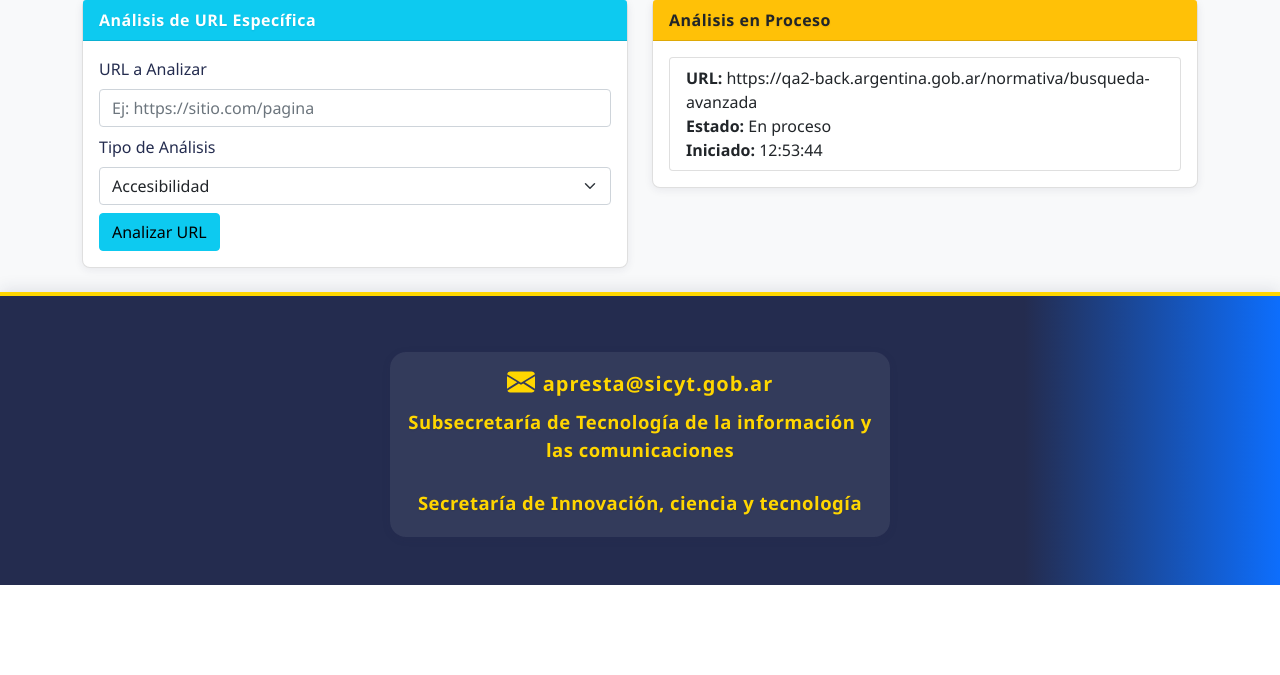
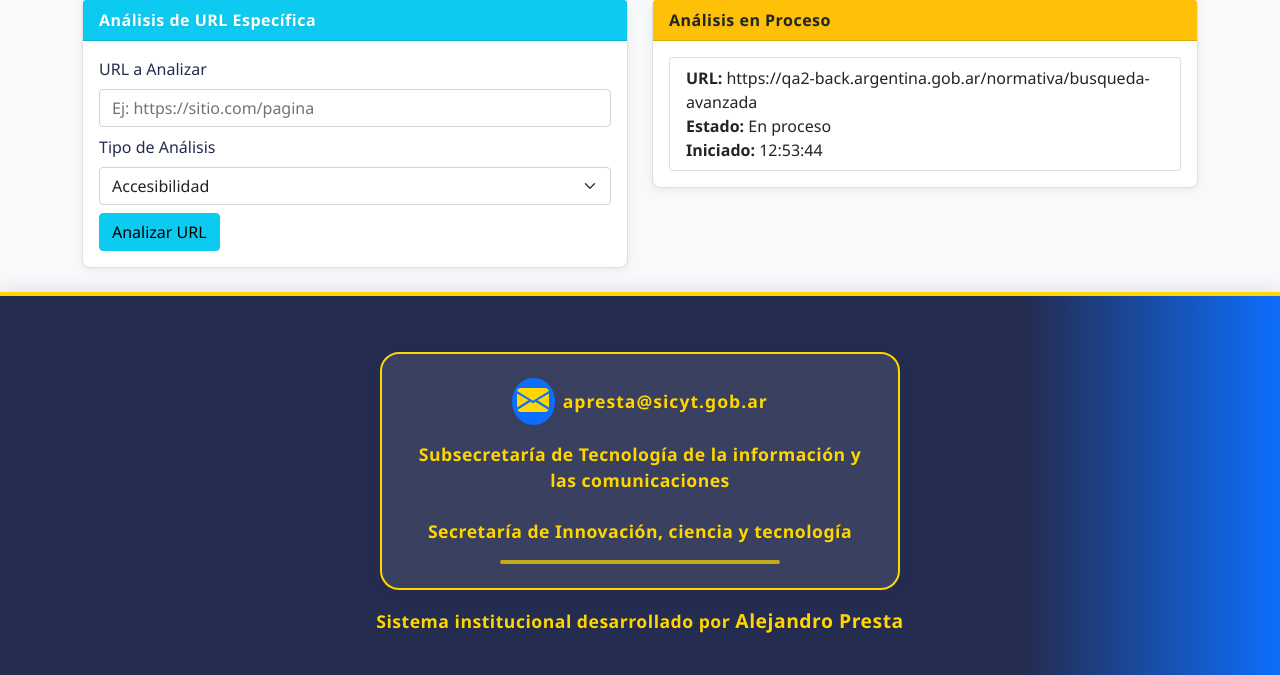
Before and after one commit to alepresta/prestaLabs, a Django app: page / in a window 1280 px wide. Shown: the part 457-1132 px from the top of the page. Before the commit the page ends 1042 px from the top, so only its background shows below. Run offline with Django 4.2, Linux system fonts and the light colour scheme; the visitor is signed in with stand-in values (Sample User, id 1); parts of the project's set-up code (start-up, migrations or seed data) failed here and were passed over.

Commit message:
Footer institucional mejorado: animación, detalles visuales, branding y disposición profesional

```diff
--- a/static/css/dashboard.css
+++ b/static/css/dashboard.css
@@ -88,6 +88,82 @@ body {
     letter-spacing: 0.5px;
     border-top: 4px solid var(--color-amarillo);
     box-shadow: 0 -2px 16px rgba(36,44,79,0.12);
+    font-family: var(--font-family);
+}
+
+.footer-card {
+    background: rgba(255,255,255,0.10);
+    border-radius: 1.2rem;
+    box-shadow: 0 4px 16px rgba(36,44,79,0.13);
+    display: inline-block;
+    min-width: 280px;
+    max-width: 520px;
+    border: 2px solid var(--color-amarillo);
+    transition: box-shadow 0.3s;
+}
+.footer-card:hover {
+    box-shadow: 0 8px 32px rgba(36,44,79,0.18);
+}
+
+.animate-footer {
+    animation: fadeInUp 1.2s cubic-bezier(.23,1.01,.32,1) 0.1s both;
+}
+
+@keyframes fadeInUp {
+    0% { opacity: 0; transform: translateY(40px); }
+    100% { opacity: 1; transform: translateY(0); }
+}
+
+.footer-mail {
+    display: flex;
+    align-items: center;
+    justify-content: center;
+    gap: 0.7em;
+    margin-bottom: 0.7em;
+}
+.footer-icon-circle {
+    background: var(--color-azul);
+    border-radius: 50%;
+    padding: 0.3em;
+    display: flex;
+    align-items: center;
+    justify-content: center;
+    box-shadow: 0 2px 8px rgba(36,44,79,0.10);
+}
+.footer-mail-text {
+    font-size: 1.35em;
+    font-weight: 700;
+    color: var(--color-amarillo);
+    letter-spacing: 1px;
+    font-family: var(--font-family);
+}
+.footer-info {
+    margin-bottom: 0.5em;
+}
+.footer-info-title {
+    font-weight: 600;
+    color: var(--color-amarillo);
+    font-size: 1.08em;
+    letter-spacing: 0.5px;
+    font-family: var(--font-family);
+}
+.footer-bar {
+    width: 60%;
+    height: 4px;
+    background: var(--color-amarillo);
+    border-radius: 2px;
+    margin: 0.7em auto 0 auto;
+    opacity: 0.7;
+}
+.footer-brand {
+    margin-top: 0.7em;
+}
+.footer-brand-text {
+    color: var(--gris);
+    font-size: 1em;
+    font-family: var(--font-family);
+    letter-spacing: 0.5px;
+}
 }
 
 .footer-card {
--- a/templates/base.html
+++ b/templates/base.html
@@ -64,17 +64,23 @@
         <div class="container py-3">
             <div class="row align-items-center justify-content-center">
                 <div class="col-12 col-md-8 mx-auto text-center">
-                    <div class="footer-card p-3 mb-2" style="background:rgba(255,255,255,0.07); border-radius:1rem; box-shadow:0 2px 8px rgba(36,44,79,0.10);">
-                        <div class="footer-mail mb-2">
-                            <svg xmlns="http://www.w3.org/2000/svg" width="28" height="28" fill="var(--color-amarillo)" class="bi bi-envelope-fill mb-1" viewBox="0 0 16 16">
-                                <path d="M.05 3.555A2 2 0 0 1 2 2h12a2 2 0 0 1 1.95 1.555L8 8.414.05 3.555ZM0 4.697v7.104l5.803-3.651L0 4.697ZM6.761 8.83l-6.57 4.134A2 2 0 0 0 2 14h12a2 2 0 0 0 1.809-1.036l-6.57-4.134L8 9.586l-1.239-.757ZM16 4.697l-5.803 3.456L16 11.801V4.697Z"/>
-                            </svg>
-                            <span class="footer-mail-text" style="font-size:1.25em; font-weight:700; color:var(--color-amarillo); letter-spacing:1px;">apresta@sicyt.gob.ar</span>
+                    <div class="footer-card p-4 mb-2 animate-footer">
+                        <div class="footer-mail mb-3 d-flex justify-content-center align-items-center gap-2">
+                            <span class="footer-icon-circle">
+                                <svg xmlns="http://www.w3.org/2000/svg" width="32" height="32" fill="var(--color-amarillo)" class="bi bi-envelope-fill mb-1" viewBox="0 0 16 16">
+                                    <path d="M.05 3.555A2 2 0 0 1 2 2h12a2 2 0 0 1 1.95 1.555L8 8.414.05 3.555ZM0 4.697v7.104l5.803-3.651L0 4.697ZM6.761 8.83l-6.57 4.134A2 2 0 0 0 2 14h12a2 2 0 0 0 1.809-1.036l-6.57-4.134L8 9.586l-1.239-.757ZM16 4.697l-5.803 3.456L16 11.801V4.697Z"/>
+                                </svg>
+                            </span>
+                            <span class="footer-mail-text">apresta@sicyt.gob.ar</span>
                         </div>
-                        <div class="footer-info mb-1" style="font-size:1.05em;">
-                            <span style="font-weight:600; color:var(--color-amarillo);">Subsecretaría de Tecnología de la información y las comunicaciones</span><br>
-                            <span style="font-weight:600; color:var(--color-amarillo);">Secretaría de Innovación, ciencia y tecnología</span>
+                        <div class="footer-info mb-2">
+                            <span class="footer-info-title">Subsecretaría de Tecnología de la información y las comunicaciones</span><br>
+                            <span class="footer-info-title">Secretaría de Innovación, ciencia y tecnología</span>
                         </div>
+                        <div class="footer-bar mt-3"></div>
+                    </div>
+                    <div class="footer-brand mt-2">
+                        <span class="footer-brand-text">Sistema institucional desarrollado por <strong>Alejandro Presta</strong></span>
                     </div>
                 </div>
             </div>
```
